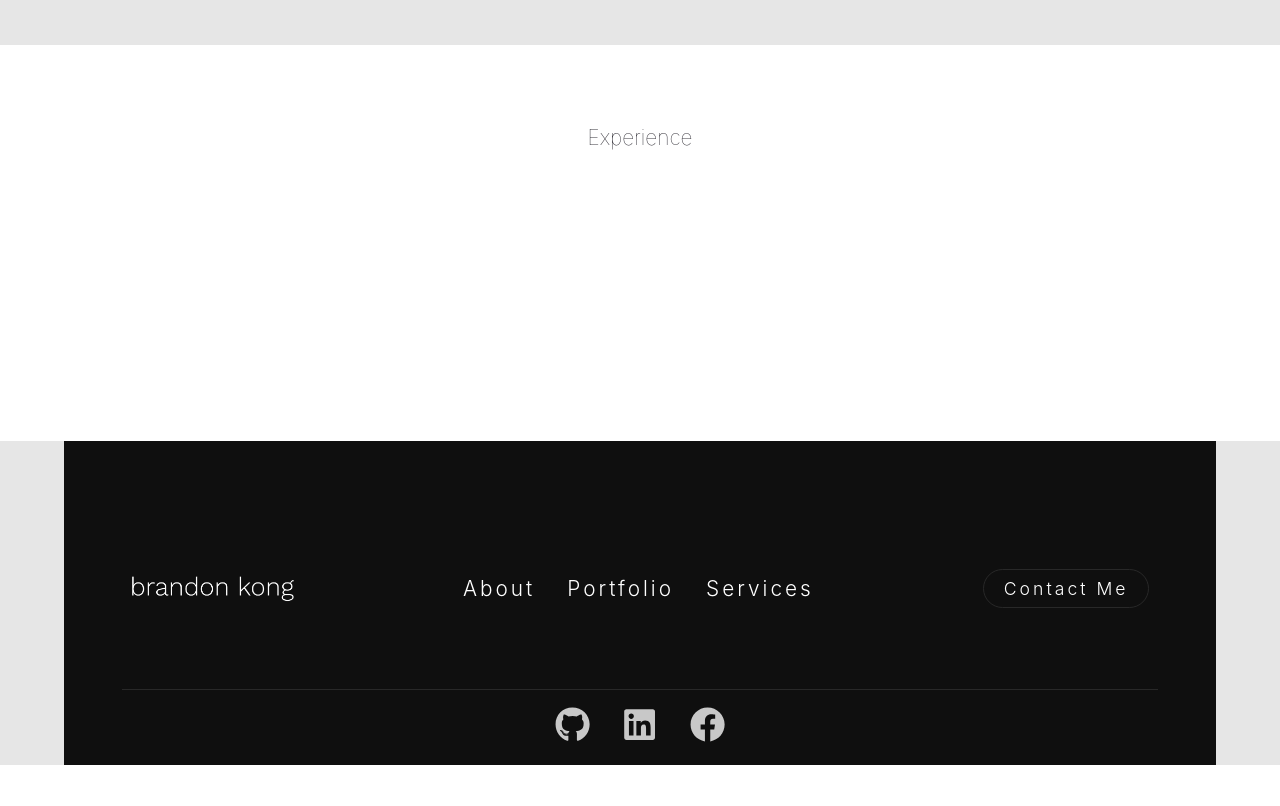
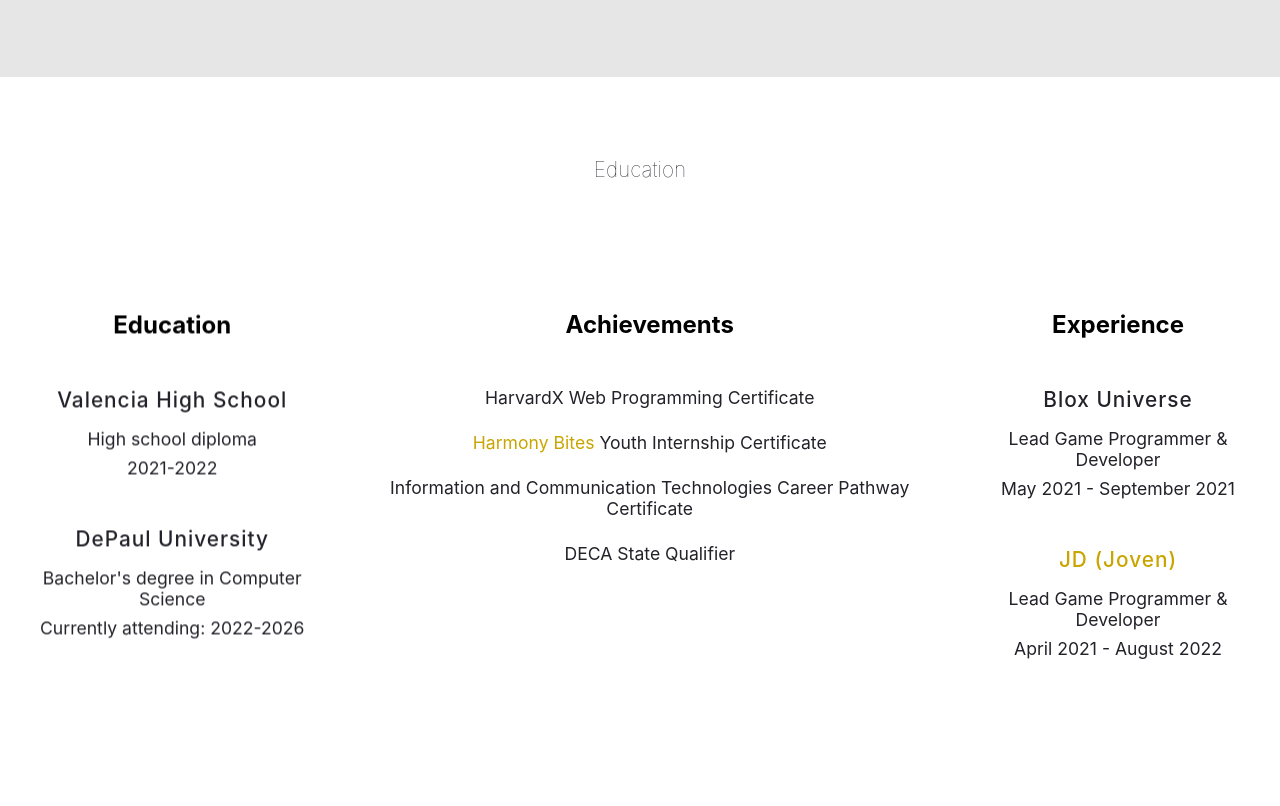
Before and after one commit to brandon-kong/portfolio, a Gatsby site: page /about-me in a window 1280 px wide. Shown: the part 661-1467 px from the top of the page. Before the commit the page ends 1426 px from the top, so only its background shows below. Built offline with nearby package versions, Linux system fonts and the light colour scheme; Gatsby itself is replaced by a stand-in of ours.

Commit message:
fixed resolution issues for main tag, finished experience section in about-me

```diff
--- a/src/components/Footer.js
+++ b/src/components/Footer.js
@@ -27,6 +27,7 @@
     margin-left: auto;
     margin-right: auto;
     width: 90%;
+
 
 `
 
@@ -158,7 +159,7 @@
                     <StaticImage className="unselectable" src="../images/logo-white.png" height={30} alt="brandon kong brand text" placeholder="none"></StaticImage>
                 </ImageHolder>
                 <Middle>
-                    <FooterLink to="/">About</FooterLink>
+                    <FooterLink to="/about-me">About</FooterLink>
                     <FooterLink to="/">Portfolio</FooterLink>
                     <FooterLink to="/">Services</FooterLink>
                 </Middle>
--- a/src/components/Navbar.js
+++ b/src/components/Navbar.js
@@ -8,7 +8,7 @@
     min-height: 80px;
     min-width: 200px;
     width: 100%;
-    background-color: ${props => (props.isDark && "black") || ("")};;
+    background-color: ${props => (props.isDark && "black") || ("rgb(230, 230, 230)")};;
     display: flex;
     justify-content: space-around;
     align-items: center;
--- a/src/components/QuoteSection.js
+++ b/src/components/QuoteSection.js
@@ -4,7 +4,7 @@
 import styled from "styled-components"
 
 const Container = styled.section`
-  width: 90%;
+  width: 100%;
   margin: auto;
   display: flex;
   min-height: 400px;
@@ -15,6 +15,7 @@
   padding-bottom: 3rem;
 
   align-items: center;
+  background-color: black;
 
 
 `
--- a/src/components/about-me/Experience.js
+++ b/src/components/about-me/Experience.js
@@ -9,3 +9,100 @@
 
     width: 100%;
 `
+
+export const ExperienceItemContainer = styled.div`
+    display: flex;
+    justify-content: space-evenly;
+    align-items: flex-start;
+    padding-top: 5rem;
+    padding-bottom: 5rem;
+
+    @media (max-width: 850px) {
+        flex-direction: column;
+        align-items: center;
+    }
+`
+
+export const SectionFlexDiv = styled.div`
+    display: flex;
+    flex-direction: column;
+    align-items: center;
+    justify-content: center;
+    padding-top: 1rem;
+    padding-bottom: 1rem;
+
+
+    padding-left: 1em;
+    padding-right: 1em;
+`
+
+export const SectionTitle = styled.h2`
+    color: black;
+    padding-bottom: 3rem;
+
+    @media (max-width: 768px) {
+        padding-bottom: 2rem;
+`
+
+export const ExperienceList = styled.ul`
+    list-style: none;
+`
+
+export const Achievement = styled.p`
+    font-size: 1.1rem;
+    text-align: center;
+    padding-bottom: 1.5rem;
+`
+
+const ExperienceItemLi = styled.li`
+    display: flex;
+    flex-direction: column;
+    padding-bottom: 3rem;
+    align-items: center;
+`
+
+const ExperienceTitle = styled.h2`
+    font-size: 1.3rem;
+    font-weight: 500;
+    padding-bottom: 1rem;
+    text-align: center;
+    letter-spacing: 1px;
+`
+
+const ExperienceLink = styled.a`
+    font-size: 1.3rem;
+    font-weight: 500;
+    padding-bottom: 1rem;
+    letter-spacing: 1px;
+    text-decoration: none;
+    color: #c9a500;
+`
+
+const ExperienceDegree = styled.p`
+    font-size: 1.1rem;
+    text-align: center;
+    padding-bottom: .5rem;
+`
+
+const YearOfAchievement = styled.p`
+    font-size: 1.1rem;
+    text-align: center;
+`
+
+
+
+export const ExperienceItem = function(props) {
+    return (
+        <ExperienceItemLi>
+            {
+                props.href ? (
+                    <ExperienceLink href={props.href}>{props.title}</ExperienceLink>
+                ) : (
+                    <ExperienceTitle>{props.title}</ExperienceTitle>
+                )
+            }
+            <ExperienceDegree>{props.degree}</ExperienceDegree>
+            <YearOfAchievement>{props.year}</YearOfAchievement>
+        </ExperienceItemLi>
+    )
+}
--- a/src/components/about-me/Hero.js
+++ b/src/components/about-me/Hero.js
@@ -5,15 +5,22 @@
 export const HeroContainer = styled.section`
     min-height: 300px;
     padding-top: 3rem;
-    padding-bottom: 3rem;
+    padding-bottom: 5rem;
 
     width: 100%;
+    background-color: rgb(230, 230, 230);
 `
 
 export const FlexImageContainer = styled.div`
+    width: 80%;
+    margin: auto;
     display: flex;
     justify-content: center;
     align-items: center;
+
+    @media (max-width: 768px) {
+        flex-direction: column;
+    }
 
 `
 
@@ -22,6 +29,10 @@
     padding-left: 5rem;
     padding-right: 5rem;
     max-width: 45ch;
+
+    @media (max-width: 768px) {
+        padding-top: 1rem;
+    }
 `
 
 export const HeroParagraph = styled.p`
--- a/src/css/root.css
+++ b/src/css/root.css
@@ -1,10 +1,6 @@
 * {
     margin: 0;
     padding: 0;
-}
-
-body {
-    width: 100%;
 }
 
 .unselectable {
--- a/src/pages/about-me.js
+++ b/src/pages/about-me.js
@@ -3,8 +3,11 @@
 import {Helmet} from "react-helmet"
 import styled from "styled-components"
 
+import Slideshow from "../components/QuoteSection"
 import { HeroContainer, FlexImageContainer, HeroParagraph, ParagraphContainer } from "../components/about-me/Hero"
-import { ExperienceContainer } from "../components/about-me/Experience"
+import { ExperienceContainer, ExperienceItemContainer, SectionFlexDiv, SectionTitle, ExperienceList, ExperienceItem, Achievement } from "../components/about-me/Experience"
+
+import { FadeInSection } from "../components/FadeSection"
 
 import Footer from "../components/Footer"
 
@@ -12,6 +15,7 @@
 
 
 import "../css/root.css"
+import "../css/landing.css"
 
 // styles
 const pageStyles = {
@@ -23,11 +27,16 @@
 
 }
 
+const darkPageStyles = {
+  backgroundColor: "rgb(0, 0, 0)",
+}
+
 const Container = styled.div`
-  display: grid;
-  grid-template-columns: repeat(1, 1fr);
+    display: grid;
+    grid-template-columns: repeat(1, 1fr);
     gap: 0px;
     grid-auto-rows: minmax(100px, auto);
+    background-color: inherit;
 `
 
 const Heading = styled.h2`
@@ -36,6 +45,12 @@
     font-weight: 1;
     padding-top: 2rem;
     padding-bottom: 2rem;
+    background-color: inherit;
+`
+
+const Link = styled.a`
+  text-decoration: none;
+  color: #c9a500;
 `
 
 
@@ -74,11 +89,59 @@
             </HeroContainer>
 
             <ExperienceContainer>
-                <Heading>Experience</Heading>
+                <Heading>Education</Heading>
+
+                <ExperienceItemContainer>
+
+                <FadeInSection>
+                  <SectionFlexDiv>
+                    <SectionTitle>Education</SectionTitle>
+                    <ExperienceList>
+                      <ExperienceItem title="Valencia High School" degree="High school diploma" year="2021-2022" />
+                      <ExperienceItem title="DePaul University" degree="Bachelor's degree in Computer Science" year="Currently attending: 2022-2026" />
+                    </ExperienceList>
+
+                  </SectionFlexDiv>
+                  </FadeInSection>
+
+                  <FadeInSection style={{transitionDelay: '200ms'}}>
+                  <SectionFlexDiv>
+                    <SectionTitle>Achievements</SectionTitle>
+
+                    <ExperienceList>
+                      <Achievement>HarvardX Web Programming Certificate</Achievement>
+                      <Achievement><Link href="https://www.harmonybites.org/">Harmony Bites</Link> Youth Internship Certificate</Achievement>
+                      <Achievement>Information and Communication Technologies Career Pathway Certificate</Achievement>
+                      <Achievement>DECA State Qualifier</Achievement>
+                    </ExperienceList>
+                    <ExperienceList>
 
 
+                    </ExperienceList>
+
+                  </SectionFlexDiv>
+                </FadeInSection>
+
+                <FadeInSection style={{transitionDelay: '400ms'}}>
+                  <SectionFlexDiv>
+                    <SectionTitle>Experience</SectionTitle>
+                    <ExperienceList>
+                      <ExperienceItem title="Blox Universe" degree="Lead Game Programmer & Developer" year="May 2021 - September 2021" />
+                      <ExperienceItem title="JD (Joven)" degree="Lead Game Programmer & Developer" year="April 2021 - August 2022" href="https://www.youtube.com/c/JDRBX"/>
+                    </ExperienceList>
+                  </SectionFlexDiv>
+                </FadeInSection>
+
+                </ExperienceItemContainer>
+
             </ExperienceContainer>
-            <Footer />
+
+            <main style={darkPageStyles}>
+              <FadeInSection>
+                <Slideshow/>
+              </FadeInSection>
+              <Footer />
+            </main>
       </Container>
 
 
```
Also changed, not shown: src/pages/index.js (+7 -1 lines).
